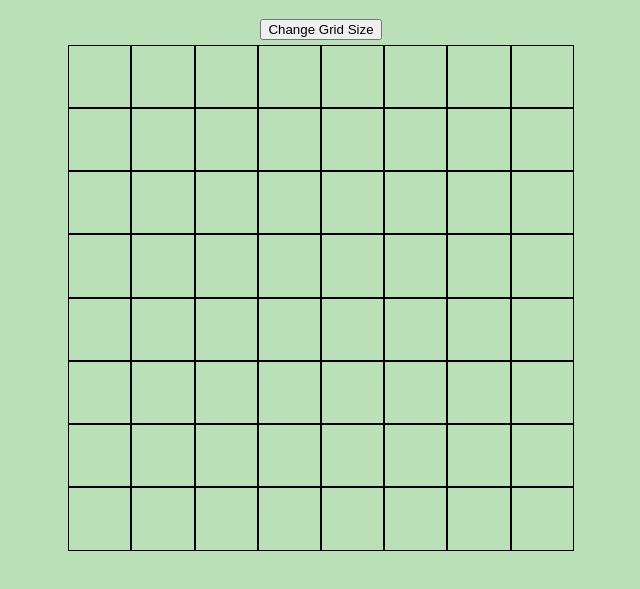
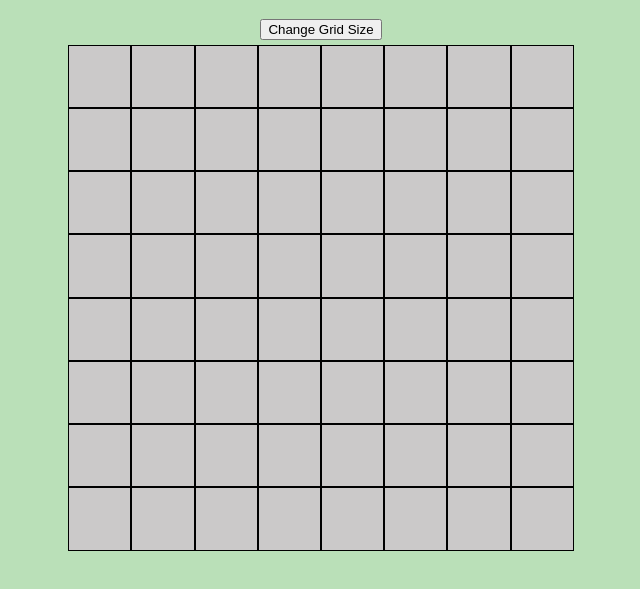
Before and after one commit to Jrwick/odin-etch-a-sketch, a plain HTML site: page index.html in a window 1280 px wide. Shown: the part 69-658 px from the top of the page, without its empty margins (319-959 px from the left). Drawn offline with Linux system fonts and the light colour scheme.

Commit message:
Change grid background color

```diff
--- a/css/styles.css
+++ b/css/styles.css
@@ -27,6 +27,7 @@ h1 {
   border: solid black 1px;
   flex: 1;
   aspect-ratio: 1/1;
+  background-color: #cbc9c9;
 }
 
 .selected {
```
